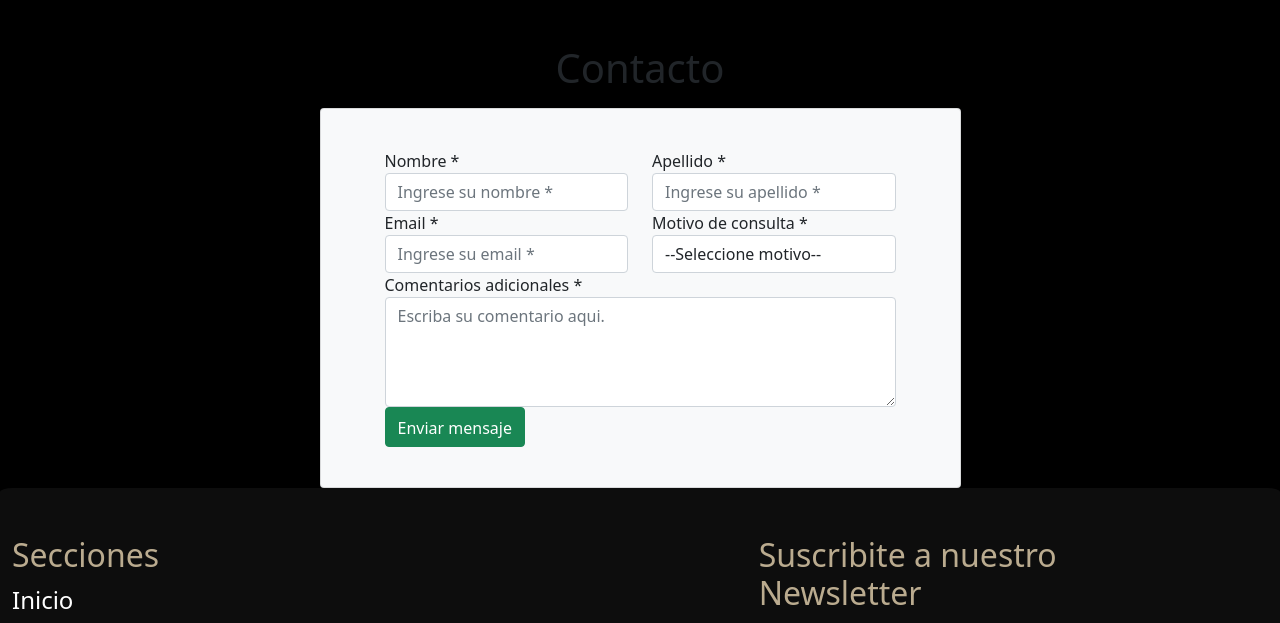
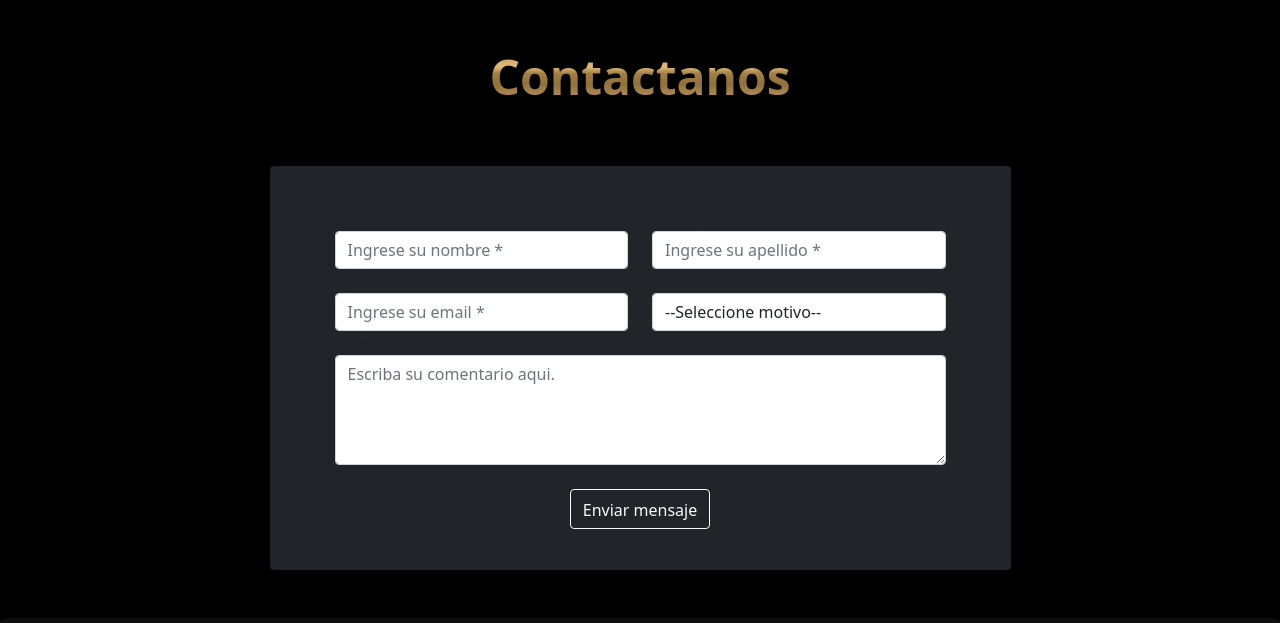
Before and after one commit to matiiezequiiel/Whisky_Aguirre_Matias, a website: page pages/contacto.html in a window 1280 px wide. Shown: the part 99-722 px from the top of the page. Drawn offline with nearby package versions, Linux system fonts and the light colour scheme.

Commit message:
diseño pagina contacto

```diff
--- a/pages/contacto.html
+++ b/pages/contacto.html
@@ -83,14 +83,14 @@
 
     <div class="container">
       <div class="text-center mt-5">
-        <h1>Contacto</h1>
+        <h2 class="featurette-heading-proceso d-flex justify-content-center p-1 my-4">Contactanos</h2>
       </div>
-      <div class="row">
-        <div class="col-lg-7 mx-auto">
-          <div class="card mt-2 mx-auto p-4 bg-light">
-            <div class="card-body bg-light">
+      <div class="row m-5">
+        <div class="col-lg-9 mx-auto">
+          <div class="card mt-2 mx-auto p-4 bg-dark">
+            <div class="card-body bg-dark">
               <div class="container">
-                <form id="contact-form" role="form">
+                <form id="contact-form" role="form" >
                   <div class="controls">
                     <div class="row">
                       <div class="col-md-6">
@@ -170,10 +170,10 @@
                           ></textarea>
                         </div>
                       </div>
-                      <div class="col-md-12">
+                      <div class="col-md-12 d-flex justify-content-center mt-4">
                         <input
                           type="submit"
-                          class="btn btn-success btn-send pt-2 btn-block"
+                          class="btn btn-outline-light btn-send pt-2 btn-block"
                           value="Enviar mensaje"
                         />
                       </div>
@@ -183,9 +183,7 @@
               </div>
             </div>
           </div>
-          <!-- /.8 -->
         </div>
-        <!-- /.row-->
       </div>
     </div>
 
```
